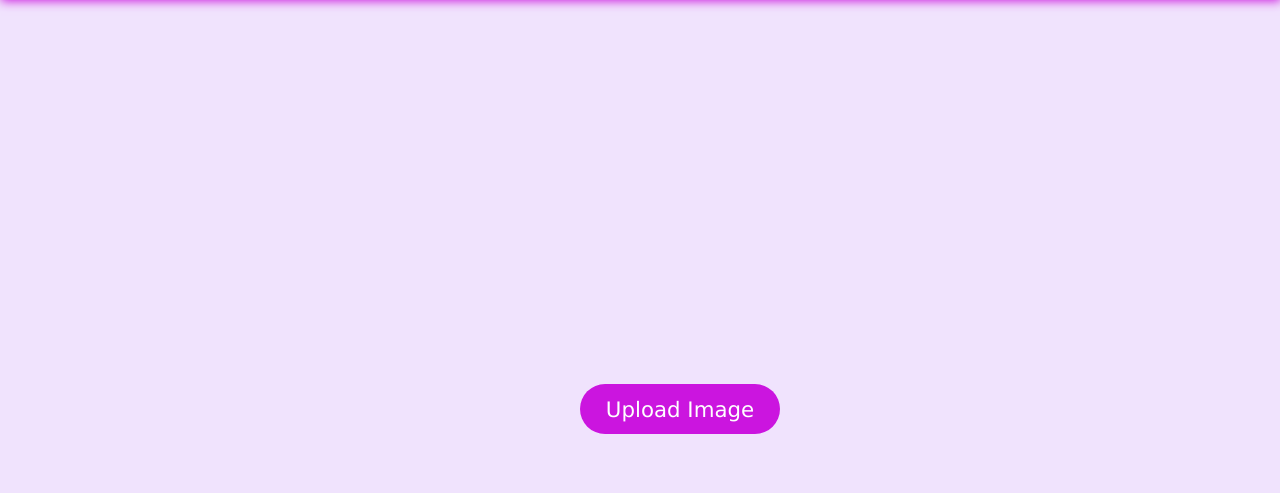
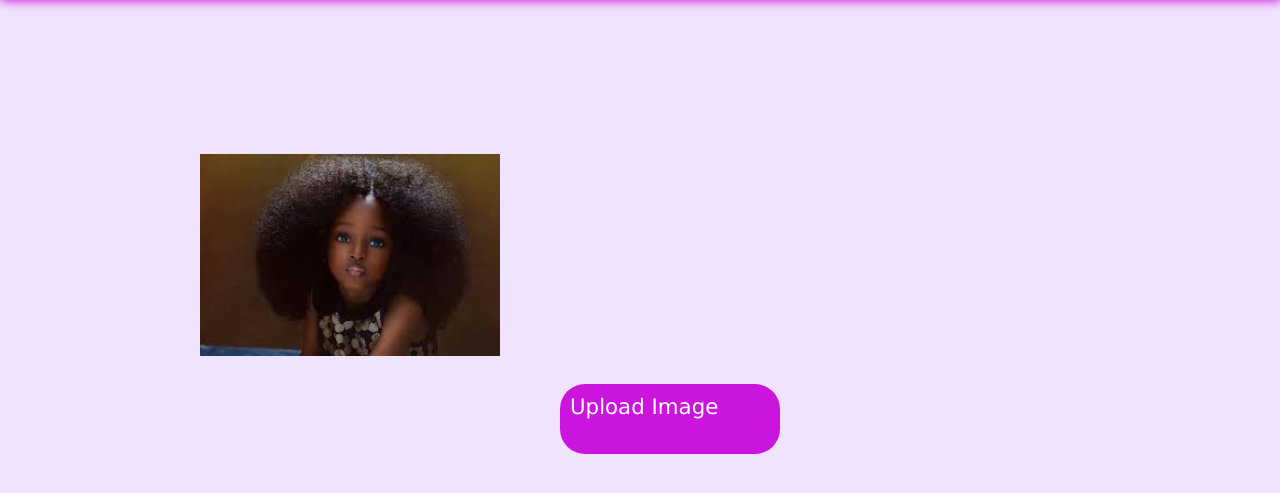
Before and after one commit to favyabils/Django, a Django app: page / in a window 1280 px wide. Shown: the part 96-589 px from the top of the page. Run offline with Django 5.2, Linux system fonts and the light colour scheme.

Commit message:
changes made

```diff
--- a/Background/static/css/remove_template.css
+++ b/Background/static/css/remove_template.css
@@ -11,3 +11,8 @@
     position: fixed;
     right: 500px;
     top:480px;}
+
+.face{position: fixed;
+      top: 250px;
+      left: 200px;
+      border-radius: 0px;}
--- a/Background/templates/remove.html
+++ b/Background/templates/remove.html
@@ -8,5 +8,11 @@
 {% endblock  %}
 
 {% block content %}
-<a  href="/upload"> <button  class="upload"> Upload Image </button> </a>
+
+<form method="post" action="/upload">
+    <input id="image" type="file" placeholder="Upload your image" />
+    <label class="upload" for="image"> Upload Image </label>
+</form>
+
+<img class="face" src="{% static '/img/bg.png'%}" alt="rembg" width="300px" height="auto">
 {% endblock  %}
--- a/Background/urls.py
+++ b/Background/urls.py
@@ -1,6 +1,7 @@
 from django.urls import path
-from .views import landing
+from .views import landing,upload
 
 urlpatterns = [
-    path("", landing)
+    path("", landing),
+    path("upload", upload),
 ]
--- a/Background/views.py
+++ b/Background/views.py
@@ -4,3 +4,6 @@ from django.http import HttpResponse
 # Create your views here.
 def landing(req):
     return render(req, "remove.html")
+
+def upload(req):
+    return render(req, "upload.html")
```
Also changed, not shown: Background/templates/upload.html (added, +11 -0 lines), Background/static/css/removebg.css (line endings or trailing spaces), Background/static/img/bg.png (added).
